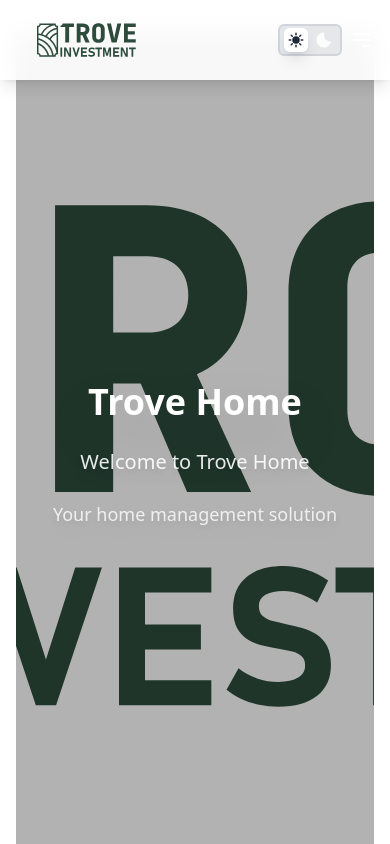
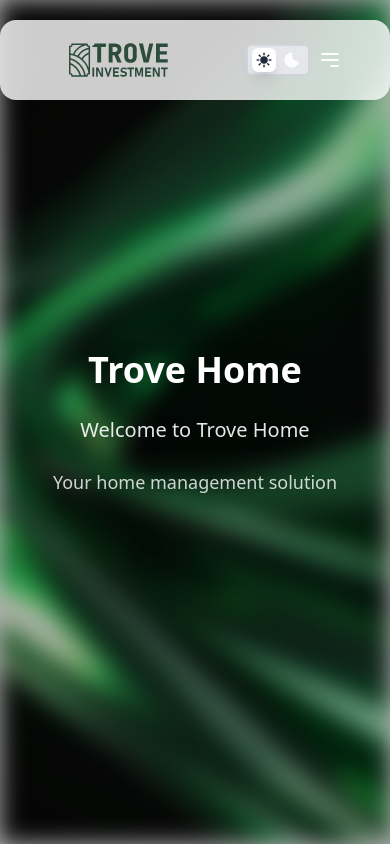
Before and after one commit to AnVuTrong/trove_home, a React (Create React App) app in the folder trove_home_frontend/: page / in a window 390 px wide. Shown: the top 844 px of the page. Built offline with nearby package versions, Linux system fonts and the light colour scheme.

Commit message:
Refactor Header component to include scroll detection for dynamic styling and improve mobile menu functionality. Update MainLayout to simplify main content structure and modify HomePage to use a new background image, enhancing visual appeal and user experience.

```diff
--- a/trove_home_frontend/src/components/navigation.components/Header.component.tsx
+++ b/trove_home_frontend/src/components/navigation.components/Header.component.tsx
@@ -9,9 +9,24 @@
 
 const Header: React.FC = () => {
   const [isMobileMenuOpen, setIsMobileMenuOpen] = React.useState(false);
+  const [isScrolled, setIsScrolled] = React.useState(false);
+
+  React.useEffect(() => {
+    const handleScroll = () => {
+      const scrollPosition = window.scrollY;
+      setIsScrolled(scrollPosition > 50);
+    };
+
+    window.addEventListener('scroll', handleScroll);
+    return () => window.removeEventListener('scroll', handleScroll);
+  }, []);
 
   return (
-      <header className="fixed top-0 left-0 right-0 z-50 transition-all duration-300 ease-in-out bg-white/10 backdrop-blur-sm hover:bg-white/90 hover:backdrop-blur-md dark:bg-black/10 dark:hover:bg-black/90 hover:shadow-lg">
+    <header className={`fixed top-5 left-1/2 transform -translate-x-1/2 w-full max-w-6xl mx-auto px-8 z-50 transition-all duration-500 ease-in-out rounded-2xl ${
+      isScrolled
+        ? 'border-5 border-white/20 bg-white/95 backdrop-blur-xl shadow-2xl dark:border-white/10 dark:bg-black/95'
+        : 'border-5 border-transparent bg-white/80 backdrop-blur-lg dark:bg-black/20'
+    } hover:bg-white hover:backdrop-blur-md dark:hover:bg-black/90 hover:shadow-lg`}>
       <div className="container mx-auto px-4 py-3">
         <div className="flex items-center justify-between">
           <Link to={ROUTES.HOME} className="flex items-center text-xl font-bold text-white hover:text-gray-900 dark:text-white dark:hover:text-white transition-colors duration-300">
--- a/trove_home_frontend/src/layouts/MainLayout.layout.tsx
+++ b/trove_home_frontend/src/layouts/MainLayout.layout.tsx
@@ -9,7 +9,7 @@
     <LanguageProvider>
       <div className="flex flex-col min-h-screen bg-background-light dark:bg-background-dark text-text-DEFAULT dark:text-text-dark transition-colors duration-150">
         <Header />
-        <main className="flex-grow container mx-auto px-4 py-8">
+        <main className="flex-grow">
           <Outlet />
         </main>
         <Footer />
--- a/trove_home_frontend/src/pages/Home.page.tsx
+++ b/trove_home_frontend/src/pages/Home.page.tsx
@@ -1,7 +1,7 @@
 import React from 'react';
 import { useTranslation } from 'react-i18next';
 import { HeroSection } from '../components/ui.components';
-import troveLogoGreen from '../assets/trove_logo_v1/2_horizontal/2_horizontal_green_fit_svg.svg';
+import fluidHolograph from '../assets/trove_abstract_bg/2_adobe_firefly/fluid_holographic.jpg';
 
 const HomePage: React.FC = () => {
   const { t } = useTranslation();
@@ -9,12 +9,13 @@
   return (
     <div className="min-h-screen">
       <HeroSection
-        imageSrc={troveLogoGreen}
+        imageSrc={fluidHolograph}
         imageAlt="Trove - Investment Tools Platform"
         header={t('app.title') as string}
         subheader={t('common.welcome') as string}
         paragraph={t('app.description') as string}
         fullScreen={true}
+        imageClassName="blur-md"
         data-testid="home-hero-section"
       />
     </div>
```
Also changed, not shown: trove_home_frontend/src/assets/trove_abstract_bg/2_adobe_firefly/fluid_holographic.jpg (added). Lines whose indentation alone changed are shown as unchanged.
